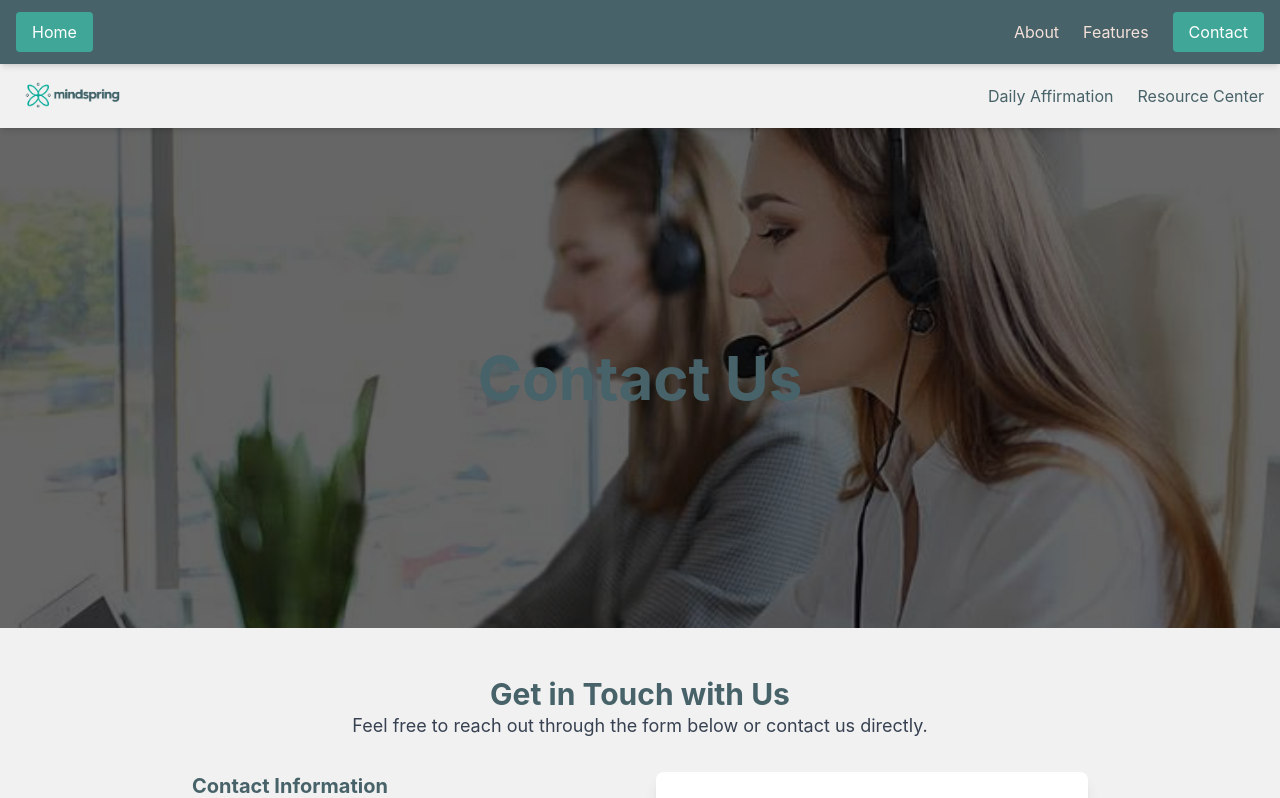
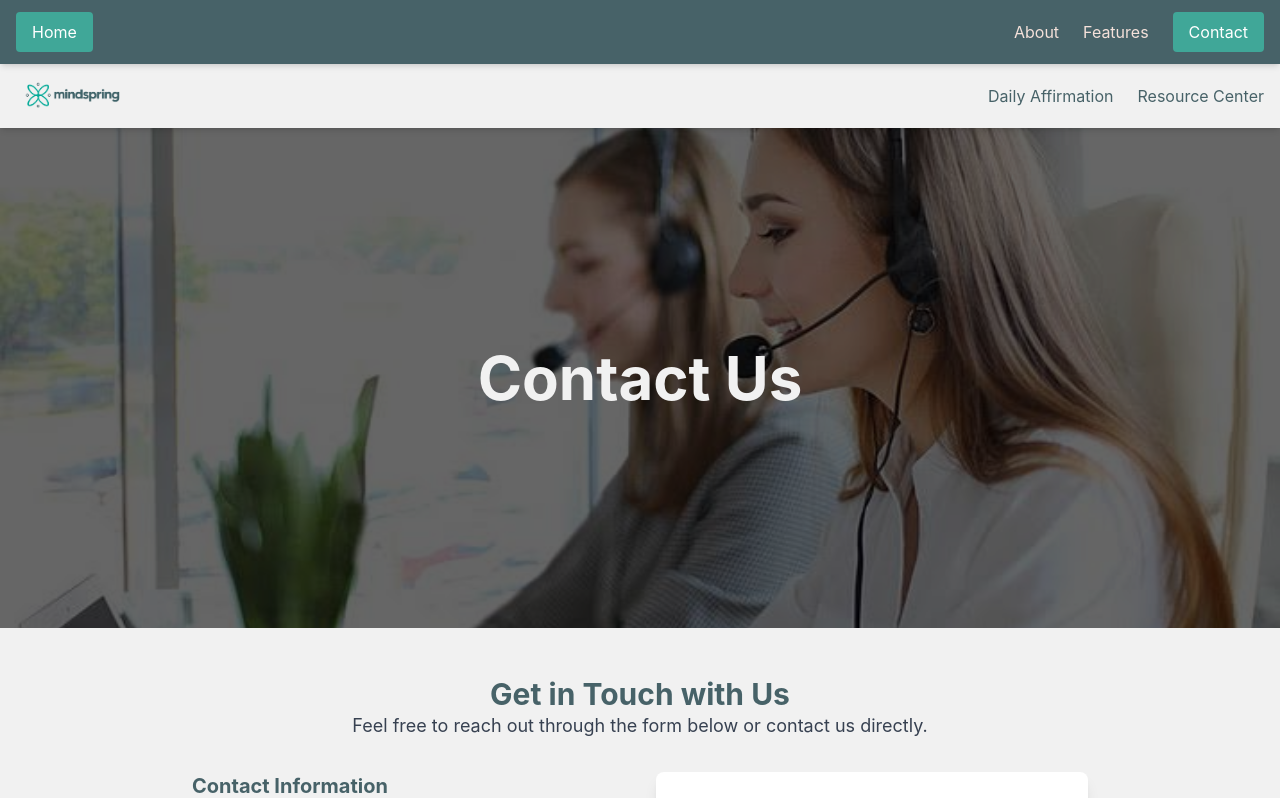
Before and after one commit to buyekeobare/mindspring_app, a React (Create React App) app in the folder mindspring-frontend/: page /contact in a window 1280 px wide. Shown: the top 798 px of the page. Built offline with nearby package versions, Linux system fonts and the light colour scheme; no server answers.

Commit message:
Updated the colour of h1 text

```diff
--- a/mindspring-frontend/src/components/contact/ContactPage.js
+++ b/mindspring-frontend/src/components/contact/ContactPage.js
@@ -40,7 +40,7 @@ const ContactPage = () => {
           className="w-full h-[300px] md:h-[400px] lg:h-[500px] object-cover"
         />
         <div className="absolute inset-0 bg-black bg-opacity-60 flex items-center justify-center">
-          <h1 className="text-4xl md:text-6xl font-bold text-white text-center">
+          <h1 className="text-4xl md:text-6xl font-bold text-second-color text-center">
             Contact Us
           </h1>
         </div>
```
